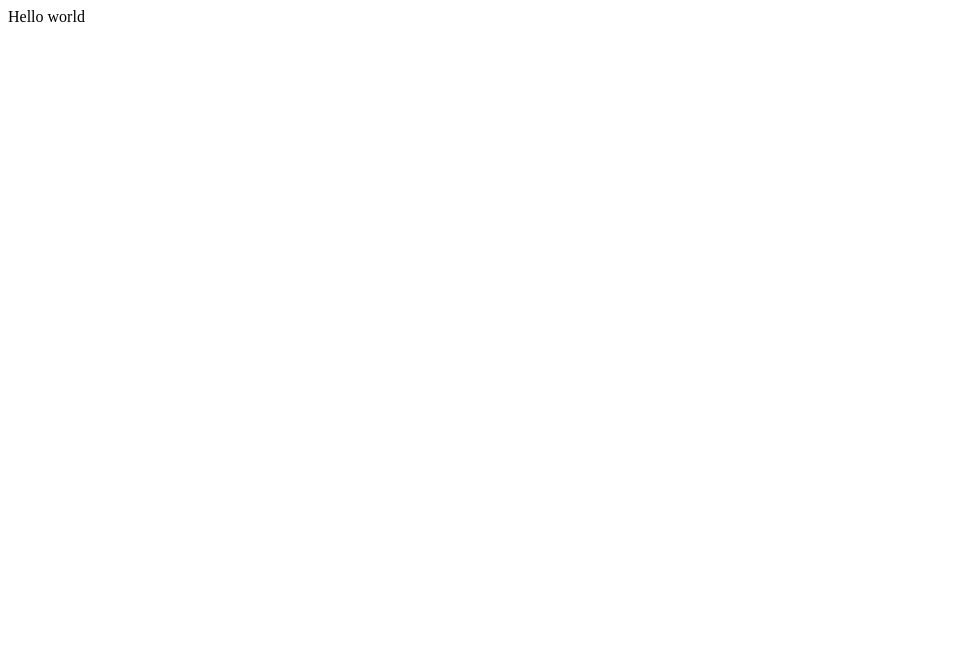
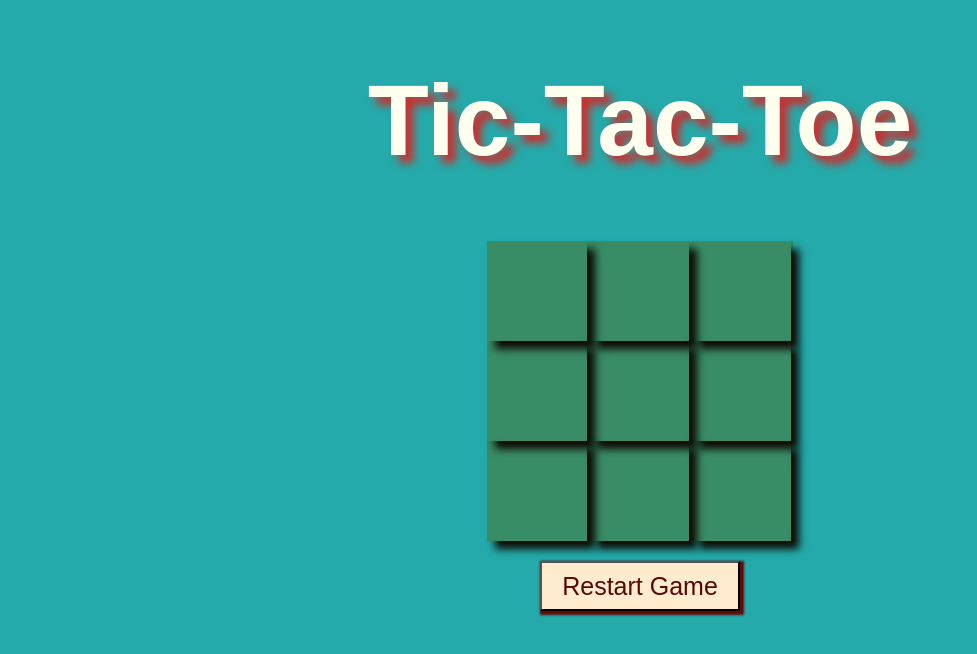
Before and after one commit to MEEMIK-ROY/tic-tac-toe-group, a plain HTML site: page index.html in a window 1280 px wide. Shown: the whole page, without its empty margins (0-977 px from the left). Drawn offline with Linux system fonts and the light colour scheme.

Commit message:
Code pushed successfully

```diff
--- a/index.html
+++ b/index.html
@@ -1,6 +1,30 @@
-<!DOCTYPE html>
-<html>
-    <body>
-        Hello world
-    </body>
+<!doctype html>
+<html lang="en">
+<head>
+    <meta charset="UTF-8">
+    <meta name="viewport"
+          content="width=device-width, user-scalable=no, initial-scale=1.0, maximum-scale=1.0, minimum-scale=1.0">
+    <title>Tic-Tac-Toe</title>
+    <link rel="stylesheet" href="style.css">
+</head>
+<body>
+    <section>
+        <h1 class="title">Tic-Tac-Toe</h1>
+        <div class="boxModel">
+            <div data-box-index="0" class="box"></div>
+            <div data-box-index="1" class="box"></div>
+            <div data-box-index="2" class="box"></div>
+            <div data-box-index="3" class="box"></div>
+            <div data-box-index="4" class="box"></div>
+            <div data-box-index="5" class="box"></div>
+            <div data-box-index="6" class="box"></div>
+            <div data-box-index="7" class="box"></div>
+            <div data-box-index="8" class="box"></div>
+        </div>
+        <h2 class="status"></h2>
+        <button class="restartGame">Restart Game</button>
+    </section>
+
+    <!--<script src="app.js"></script>-->
+</body>
 </html>
--- /dev/null
+++ b/style.css
@@ -0,0 +1,50 @@
+body {
+    background-color: rgb(36, 170, 170);
+    font-family: "Cambria math", sans-serif;
+}
+
+section {
+    text-align: center;
+}
+
+.title {
+    font-size: 100px;
+    color:ivory;
+    margin: 5% auto;
+    text-shadow:8px 8px 8px #cc2e2e;
+
+}
+
+.boxModel {
+    display: grid;
+    grid-template-columns: repeat(3, auto);
+    width: 306px;
+    margin: 10px auto;
+    background-color: #398d66;
+    color:rgb(110, 9, 9);
+}
+
+.box {
+    font-family: "MV boli", cursive;
+    width: 100px;
+    height: 100px;
+    box-shadow: 8px 8px 8px #0e0903;
+    cursor: pointer;
+    line-height: 100px;
+    font-size: 60px;
+}
+
+.status {
+    font-size: 50px;
+    color: #810d51;
+    margin: 20px auto;
+}
+
+.restartGame {
+    background-color: blanchedalmond;
+    width: 200px;
+    height: 50px;
+    font-size: 25px;
+    color: #570909;
+    box-shadow: 2px 2px 2px 2px #640808;
+}
```
